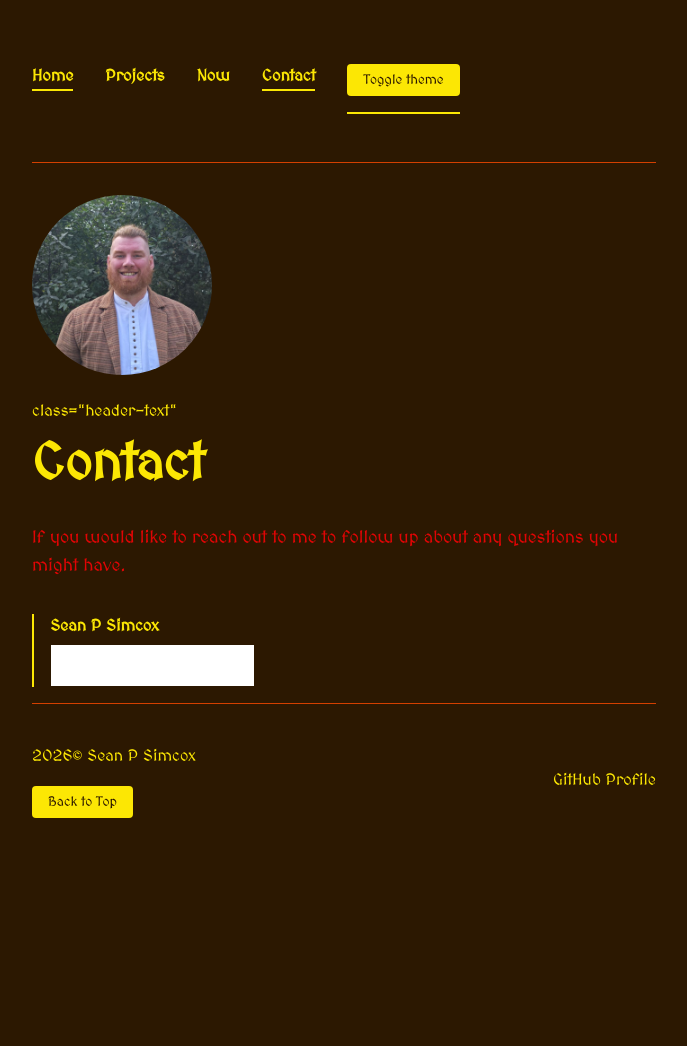
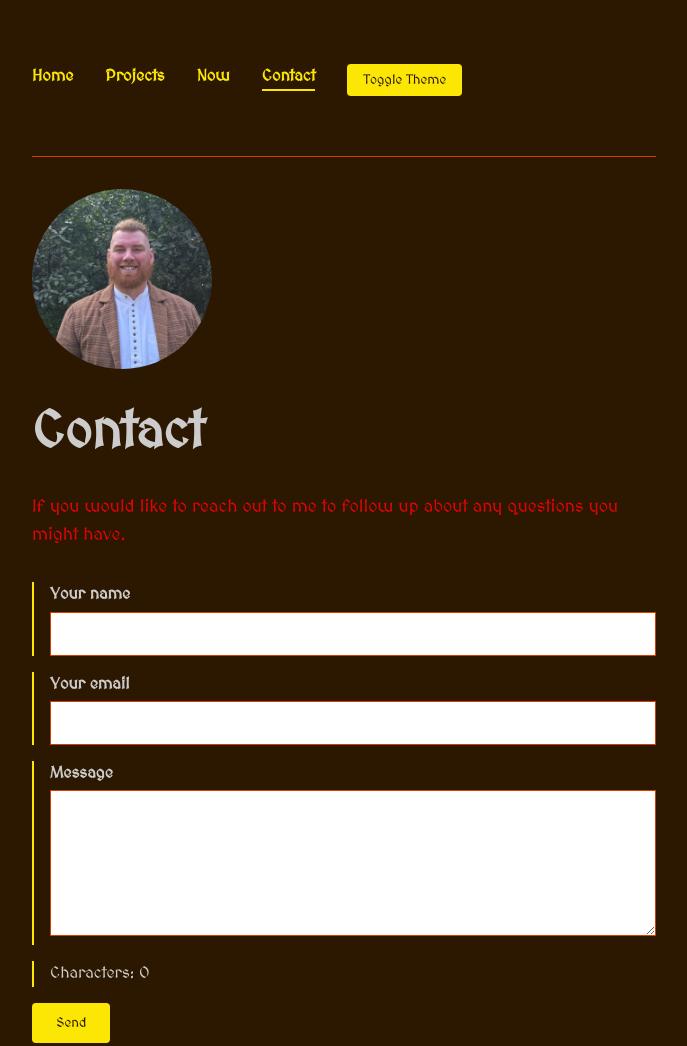
Before and after one commit to SeanPSimcox/csc441-web-sean, a plain HTML site: page contact.html in a window 1280 px wide. Shown: the top 1046 px of the page, without its empty margins (296-983 px from the left). Before the commit the page ends 883 px from the top, so only its background shows below. Drawn offline with Linux system fonts and the light colour scheme.

Commit message:
Lab 16 done

```diff
--- a/contact.html
+++ b/contact.html
@@ -20,14 +20,14 @@
     <!-- Class 13 ~ Step 2: navigation -->
     <nav>
       <ul>
-        <li><a href="index.html" class="current">Home</a></li>
+        <li><a href="index.html">Home</a></li>
         <li><a href="projects.html">Projects</a></li>
         <!-- Lab 13 ~ Task 3: one nav three pages -->
         <li><a href="now.html">Now</a></li>
         <!-- Class 16 ~ Step 1: the contact link -->
-        <li><a href="contact.html" class="current">Contact</li></li>
+        <li><a href="contact.html" class="current">Contact</a></li>
         <!-- Lab 15: Step 3: the theme button -->
-        <li><button id="theme-toggle" type="button"> Toggle theme </button></li>
+        <li><button id="theme-toggle" type="button"> Toggle Theme </button></li>
       </ul>
     </nav>
     <!-- Class 11: Step 2: the page content -->
@@ -40,7 +40,7 @@
         alt="Portrait of Sean P Simcox"
         class="portrait"
       >
-      <div> class="header-text"
+      <div class="header-text">
         <h1>Contact</h1>
         <p>If you would like to reach out to me to follow up about any questions you might have.</p>
       </div>
@@ -48,25 +48,42 @@
 
     <main>
       <!-- Class 16 ~ Step 2: a form -->
-       <form id="contact=form">
-        <p>
-            <label for="name">Sean P Simcox</label>
-            <input id="name" name="name" type="text" required>
-        </p>
-       </form>
+       <form id="contact-form">
+    <p>
+        <label for="name">Your name</label>
+        <input id="name" name="name" type="text" required>
+    </p>
+
+    <p>
+        <label for="email">Your email</label>
+        <input id="email" name="email" type="email" required>
+    </p>
+
+    <p>
+        <label for="message">Message</label>
+        <textarea id="message" name="message" rows="5" required></textarea>
+    </p>
+
+    <!-- Lab 16 ~ Task 4: live character count-->
+     <p id="character-count">Characters: 0</p>
+
+    <button type="submit">Send</button>
+</form>
+
+<p id="form-status" role="status"></p>
     </main>
 
     <!--Lab 12 ~ Task 3: two things in the footer -->
     <footer>
       <!-- Class 15: Step 2: the year, written by JavaScript -->
-      <p><span id="year"></span>&copy; Sean P Simcox</span></p>
+      <p>&copy; <span id="year"></span> Sean P Simcox</p>
 
       <!-- Lab 15 ~ Task 5: back-to-top link -->
       <p><button id="back-to-top" type="button">Back to Top</button></p>
 
       <!-- Lab 11 ~ Task 3: add a link to your GitHub profile -->
       <a
-        href="https://github.com/SeanPSimcox/csc441-web-sean.git"
+        href="https://github.com/SeanPSimcox"
         target="_blank"
         rel="noopener"
       >
--- a/script.js
+++ b/script.js
@@ -49,14 +49,39 @@ const contactForm = document.querySelector("#contact-form");
 
 // Class 16 ~ Step 4.1 handle the submit
 if (contactForm) {
-const formStatus = document.querySelector("#form-status");
+    const formStatus = document.querySelector("#form-status");
 
-contactForm.addEventListener("submit", function(event) {
-    event.preventDefault()
+    // Lab 16 ~ Task 4: live character count
+    const messageBox = document.querySelector("#message");
+    const characterCount = document.querySelector("#character-count");
 
-    const name= document.querySelector("#name").value;
+    messageBox.addEventListener("input", function () {
+        characterCount.textContent = "Characters: " + messageBox.value.length;
+    });
 
-    formStatus.textContent = "Thanks, " + name + ". Your message is being carried to it's destination by carrier pigeon.";
-    contactForm.reset();
-});
+    // Lab 16 ~ Task 1: my own check before accepting it
+    contactForm.addEventListener("submit", function (event) {
+        event.preventDefault()
+
+        const name = document.querySelector("#name").value;
+        const message = document.querySelector("#message").value.trim();
+
+        if (message.length < 10) {
+            formStatus.textContent = "Please make your message at least 10 characters long.";
+            formStatus.classList.add("error");
+            return;
+        }
+
+        formStatus.classList.remove("error");
+        formStatus.textContent = "Thanks, " + name + ". Your message is being carried to it's destination by carrier pigeon.";
+        contactForm.reset();
+    });
+
+    // Lab 16 ~ Task 2: clear the error once they start fixing it
+    contactForm.addEventListener("input", function () {
+        if (formStatus.classList.contains("error")) {
+            formStatus.textContent = "";
+            formStatus.classList.remove("error");
+        }
+    });
 }
--- a/styles.css
+++ b/styles.css
@@ -1,5 +1,5 @@
 /* Class 16 ~ Step 3: padding counts inside width, on top of it */
-*  {
+* {
   box-sizing: border-box;
 }
 
@@ -10,6 +10,7 @@
   --accent: #fce704;
   --background: #2c1801;
   --border: #d44000;
+  --error: crimson;
 }
 
 body {
@@ -131,8 +132,10 @@ nav ul {
   list-style: none;
   padding-left: 0;
   display: flex;
-  flex-direction: column;
-  gap: 1.5rem;
+  /* Lab 16 ~ Task 3: no more stacking */
+  flex-direction: row;
+  flex-wrap: wrap;
+  gap: 1rem;
   margin-bottom: 2rem;
 }
 
@@ -201,6 +204,7 @@ body.dark {
   --accent: skyblue;
   --background: dimgrey;
   --border: #d44000;
+  --error: lightsalmon;
 }
 
 button {
@@ -224,9 +228,20 @@ form label {
   margin-bottom: 0.25rem;
 }
 
-form input, form textarea {
+form input,
+form textarea {
   font: inherit;
-  width: 100;
+  width: 100%;
   padding: 0.5rem;
-  border: 1px solid var(--background);
+  border: 1px solid var(--border);
 }
+
+/* Lab 16 ~ Task 1: error message state */
+#form-status.error {
+  color: var(--error);
+}
+
+/* Class 16 ~ Step 3: the form button */
+form button {
+  padding: 0.75rem 1.5rem;
+}
```
Also changed, not shown: index.html (+4 -2 lines), now.html (+6 -8 lines), projects.html (+6 -8 lines), screenshots/s16-sent.png (added), screenshots/s16.png (added).
